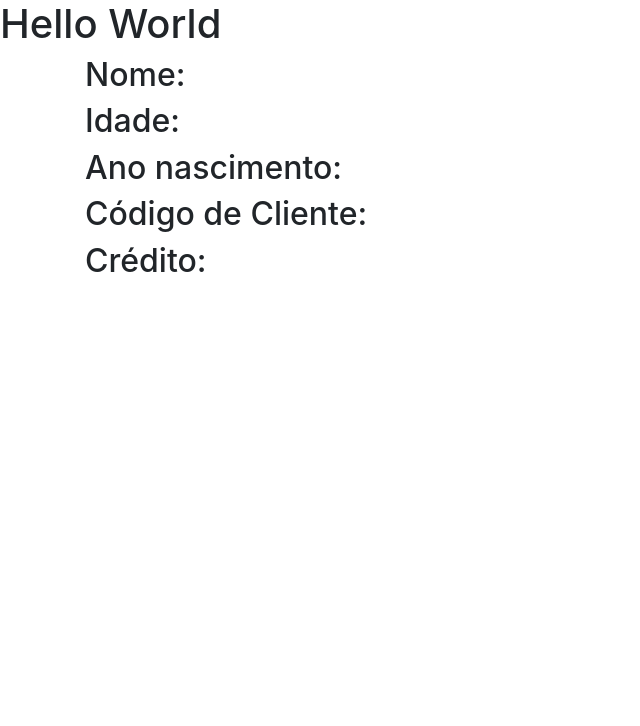
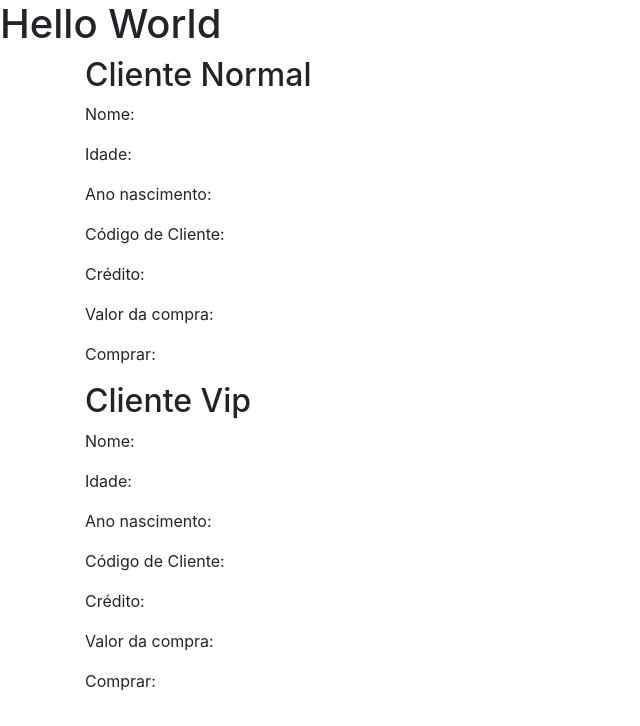
Before and after one commit to JoaoRibeiro2/create_react_app, a website with bundled scripts: page ts/index.html in a window 1280 px wide. Shown: the whole page, without its empty margins (0-640 px from the left). Built offline with nearby package versions, Linux system fonts and the light colour scheme.

Commit message:
index file

```diff
--- a/ts/index.html
+++ b/ts/index.html
@@ -4,23 +4,48 @@
     <meta charset="UTF-8">
     <meta name="viewport" content="width=device-width, initial-scale=1.0">
     <title>Document</title>
+
+
+    <link href="https://fonts.googleapis.com/css2?family=Roboto:ital,wght@0,100;0,300;0,400;0,500;0,700;1,500&display=swap" rel="stylesheet">
     <link rel="stylesheet" href="../node_modules/bootstrap/dist/css/bootstrap.min.css">
+    <link rel="stylesheet" href="../css/styles.css">
 </head>
 <body>
     <h1>Hello World</h1>
     <div class="container">
         <div class="row">
             <div class="col-12">
-                <h2>Nome: <span id="nome"></span></h2>
-                <h2>Idade: <span id="idade"></span></h2>
-                <h2>Ano nascimento: <span id="anoNasc"></span></h2>
-                <h2>Código de Cliente: <span id="codCliente"></span></h2>
-                <h2>Crédito: <span id="credito"></span></h2>
+            <h2>Cliente Normal</h2>
+                <p>Nome: <span id="nome"></span></p>
+                <p>Idade: <span id="idade"></span></p>
+                <p>Ano nascimento: <span id="anoNasc"></span></p>
+                <p>Código de Cliente: <span id="codCliente"></span></p>
+                <p>Crédito: <span id="credito"></span></p>
+                 <p>Valor da compra: <span id="vl_compra"></span></p>
+                <p>Comprar: <span id="comprar"></span></p>
             </div>
         </div>
     </div>
+
+        <div class="container">
+        <div class="row">
+            <div class="col-12">
+                <h2>Cliente Vip</h2>
+                <p>Nome: <span id="nomeVip"></span></p>
+                <p>Idade: <span id="idadeVip"></span></p>
+                <p>Ano nascimento: <span id="anoNascVip"></span></p>
+                <p>Código de Cliente: <span id="codClienteVip"></span></p>
+                <p>Crédito: <span id="creditoVip"></span></p>
+                <p>Valor da compra: <span id="vl_compraVip"></span></p>
+                <p>Comprar: <span id="comprarVip"></span></p>
+            </div>
+        </div>
+    </div>
+
+
     <script src="../js/pessoa.js"></script>
     <script src="../js/cliente.js"></script>
+    <script src="../js/clienteVip.js"></script>
     <script src="../js/main.js"></script>
 </body>
 </html>
```
